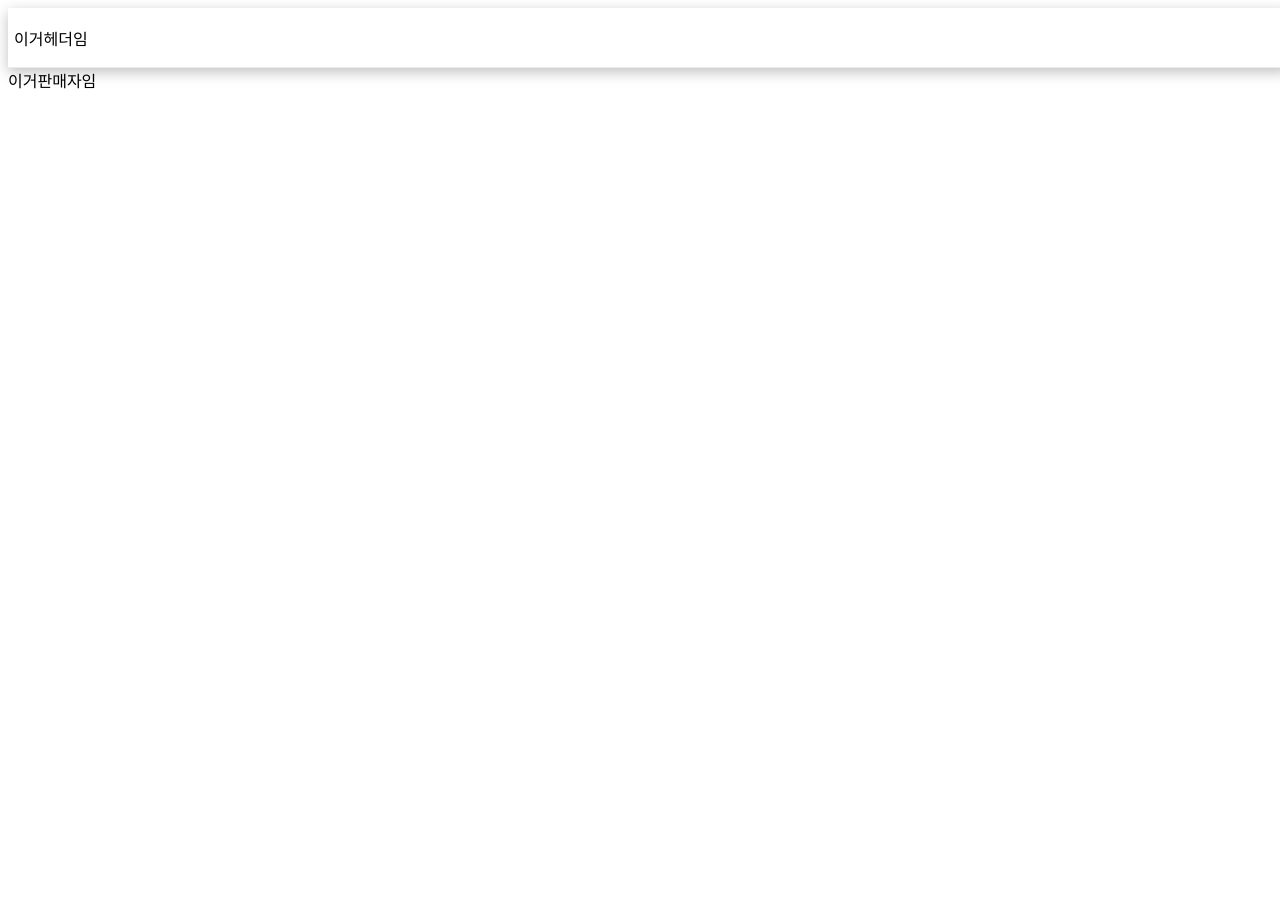
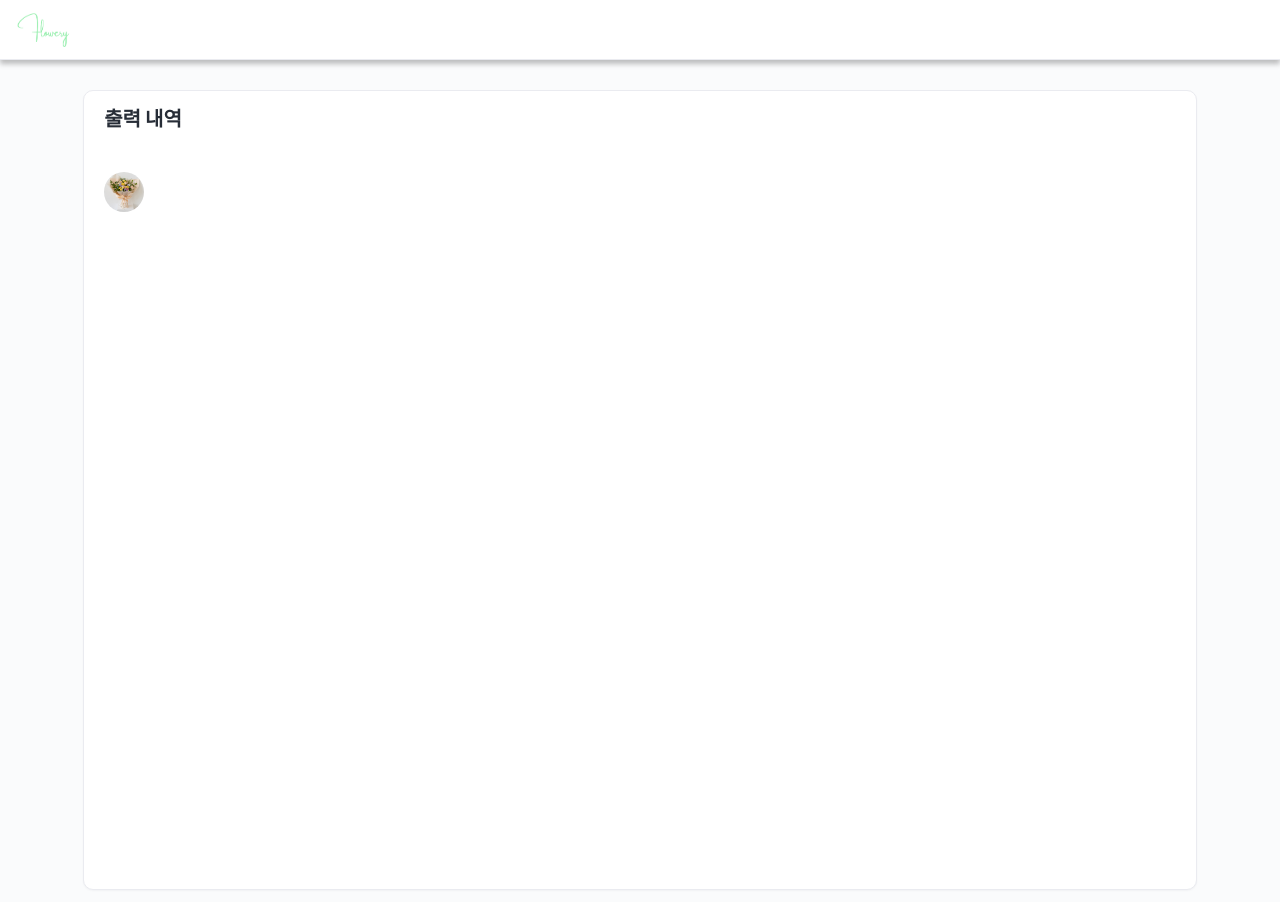
Before and after one commit to inmonim/Flowery, a React (Create React App) app in the folder frontend/: page /seller in a window 1280 px wide. Before the commit the page ends 800 px from the top, so only its background shows below. Built offline with nearby package versions, Linux system fonts and the light colour scheme.

Commit message:
[FE]feat/seller : 판매자 메인페이지 구성중

```diff
--- a/frontend/public/index.html
+++ b/frontend/public/index.html
@@ -26,6 +26,11 @@
     -->
     <title>React App</title>
   </head>
+<style>
+body {
+margin: 0
+}
+</style>
   <body>
     <noscript>You need to enable JavaScript to run this app.</noscript>
     <div id="root"></div>
--- a/frontend/src/components/Common/Header/SellerHeader.module.scss
+++ b/frontend/src/components/Common/Header/SellerHeader.module.scss
@@ -19,7 +19,7 @@
   /* Neutral/600 */
 
   border-bottom: 1px solid #eaebf0;
-  box-shadow: 0px 4px 13px rgba(0, 0, 0, 0.25);
+  box-shadow: 0px 4px 5px rgba(0, 0, 0, 0.25);
   padding-left: 6px;
   /* Inside auto layout */
 
@@ -28,3 +28,16 @@
   align-self: stretch;
   flex-grow: 0;
 }
+
+.logo {
+  height: 40px;
+  width: 78px;
+  left: 10px;
+  top: 10px;
+  border-radius: 0px;
+
+  flex: none;
+  order: 0;
+  flex-grow: 0;
+  z-index: 0;
+}
--- a/frontend/src/components/Common/Header/SellerHeader.tsx
+++ b/frontend/src/components/Common/Header/SellerHeader.tsx
@@ -1,10 +1,11 @@
 import React from "react";
 import styles from "./SellerHeader.module.scss";
+import Logo from "../../../assets/Seller_logo.png";
 
 export default function Header() {
   return (
     <div className={styles.header}>
-      <p>이거헤더임</p>
+      <img src={Logo} alt="" className={styles.logo} />
     </div>
   );
 }
--- /dev/null
+++ b/frontend/src/components/Seller/ItemInfo.module.scss
@@ -0,0 +1,49 @@
+.itemcontainer {
+  display: flex;
+  flex-direction: row;
+  justify-content: space-between;
+  align-items: center;
+  padding: 0px;
+  gap: 10px;
+
+  width: 302px;
+  height: 42px;
+
+  /* Inside auto layout */
+
+  flex: none;
+  order: 2;
+  align-self: stretch;
+  flex-grow: 0;
+  z-index: 2;
+}
+
+.items {
+  display: flex;
+  flex-direction: row;
+  align-items: center;
+  padding: 0px;
+  gap: 10px;
+
+  width: 170px;
+  height: 42px;
+
+  /* Inside auto layout */
+
+  flex: none;
+  order: 0;
+  flex-grow: 0;
+}
+
+.picture {
+  width: 40px;
+  height: 40px;
+  border-radius: 68px;
+  overflow: hidden; /* 이미지가 border-radius 안에 꽉 차도록 */
+}
+
+.picture img {
+  width: 100%; /* 부모 요소인 .picture에 맞게 이미지 크기 조정 */
+  height: auto; /* 이미지 비율 유지 */
+  display: block; /* inline 요소를 block 요소로 변경 */
+}
--- /dev/null
+++ b/frontend/src/components/Seller/ItemInfo.tsx
@@ -0,0 +1,15 @@
+import React from "react";
+import styles from "./ItemInfo.module.scss";
+import flower from "../../assets/example1.jpg";
+
+export default function ItemInfo() {
+  return (
+    <div className={styles.itemcontainer}>
+      <div className={styles.items}>
+        <div className={styles.picture}>
+          <img src={flower} alt="flower" />
+        </div>
+      </div>
+    </div>
+  );
+}
--- /dev/null
+++ b/frontend/src/components/Seller/ManagePrint.module.scss
@@ -0,0 +1,52 @@
+.mainbox {
+  display: flex;
+  flex-direction: column;
+  align-items: flex-start;
+  padding: 0px;
+  gap: 20px;
+
+  width: 87vw;
+  min-height: 100vh;
+  height: fit-content;
+
+  /* Inside auto layout */
+
+  flex: none;
+  order: 0;
+  align-self: stretch;
+  flex-grow: 0;
+}
+
+.secondbox {
+  box-sizing: border-box;
+
+  /* Auto layout */
+
+  display: flex;
+  flex-direction: column;
+  align-items: flex-start;
+  padding: 16px 20px;
+  gap: 16px;
+  isolation: isolate;
+  width: 87vw;
+  min-height: 100vh;
+  height: fit-content;
+
+  /* Base/White */
+
+  background: #ffffff;
+  /* Neutral/600 */
+
+  border: 1px solid #eaebf0;
+  /* Shadow/XSM */
+
+  box-shadow: 0px 1px 2px rgba(16, 24, 40, 0.04);
+  border-radius: 10px;
+
+  /* Inside auto layout */
+
+  flex: none;
+  order: 0;
+  align-self: stretch;
+  flex-grow: 0;
+}
--- /dev/null
+++ b/frontend/src/components/Seller/ManagePrint.tsx
@@ -0,0 +1,19 @@
+import React from "react";
+import styles from "./ManagePrint.module.scss";
+import Title from "./PrintTitle";
+import ItemInfo from "./ItemInfo";
+
+export default function ManagePrint() {
+  return (
+    <div className={styles.mainbox}>
+      <div className={styles.secondbox}>
+        <div className={styles.title}>
+          <Title />
+        </div>
+        <div>
+          <ItemInfo />
+        </div>
+      </div>
+    </div>
+  );
+}
--- /dev/null
+++ b/frontend/src/components/Seller/PrintTitle.module.scss
@@ -0,0 +1,15 @@
+.font {
+  font-family: "Inter";
+  font-style: normal;
+  font-weight: 800;
+  font-size: 20px;
+  line-height: 24px;
+  height: 3rem;
+  /* or 120% */
+
+  letter-spacing: -0.1px;
+  padding: 0px 28px 0px 0px;
+  /* Gray/700 */
+
+  color: #272d37;
+}
--- /dev/null
+++ b/frontend/src/components/Seller/PrintTitle.tsx
@@ -0,0 +1,6 @@
+import React from "react";
+import styles from "./PrintTitle.module.scss";
+
+export default function PrintTitle() {
+  return <div className={styles.font}>출력 내역</div>;
+}
--- a/frontend/src/layouts/SellerMainLayout.module.scss
+++ b/frontend/src/layouts/SellerMainLayout.module.scss
@@ -9,3 +9,39 @@
     padding: 0 3rem;
   }
 }
+
+.body {
+  display: flex;
+  flex-direction: column;
+  align-items: flex-start;
+  padding: 0px;
+
+  position: absolute;
+  width: 100vw;
+
+  min-height: 100vh;
+  height: fit-content;
+
+  /* Neutral/50 */
+
+  background: #fafbfc;
+}
+
+.containers {
+  display: flex;
+  flex-direction: column;
+  justify-content: center;
+  align-items: center;
+  padding: 30px 24px 12px;
+  gap: 24px;
+
+  min-height: 100vh;
+  height: fit-content;
+
+  /* Inside auto layout */
+
+  flex: none;
+  order: 1;
+  align-self: stretch;
+  flex-grow: 0;
+}
--- a/frontend/src/layouts/SellerMainLayout.tsx
+++ b/frontend/src/layouts/SellerMainLayout.tsx
@@ -5,13 +5,13 @@ import styles from "./SellerMainLayout.module.scss";
 
 const SellerMainLayout = () => {
   return (
-    <div>
+    <div className={styles.body}>
       <Header />
-      <main>
+      <div className={styles.containers}>
         <Container>
           <Outlet />
         </Container>
-      </main>
+      </div>
     </div>
   );
 };
--- a/frontend/src/pages/SellerMainPage/SellerMainPage.tsx
+++ b/frontend/src/pages/SellerMainPage/SellerMainPage.tsx
@@ -1,5 +1,10 @@
-import React from 'react';
+import React from "react";
+import ManagePrint from "../../components/Seller/ManagePrint";
 
 export default function SellerMainPage() {
-  return <div>이거판매자임</div>;
+  return (
+    <div>
+      <ManagePrint />
+    </div>
+  );
 }
```
Also changed, not shown: frontend/src/assets/Seller_logo.png (added), frontend/src/assets/example1.jpg (added).
